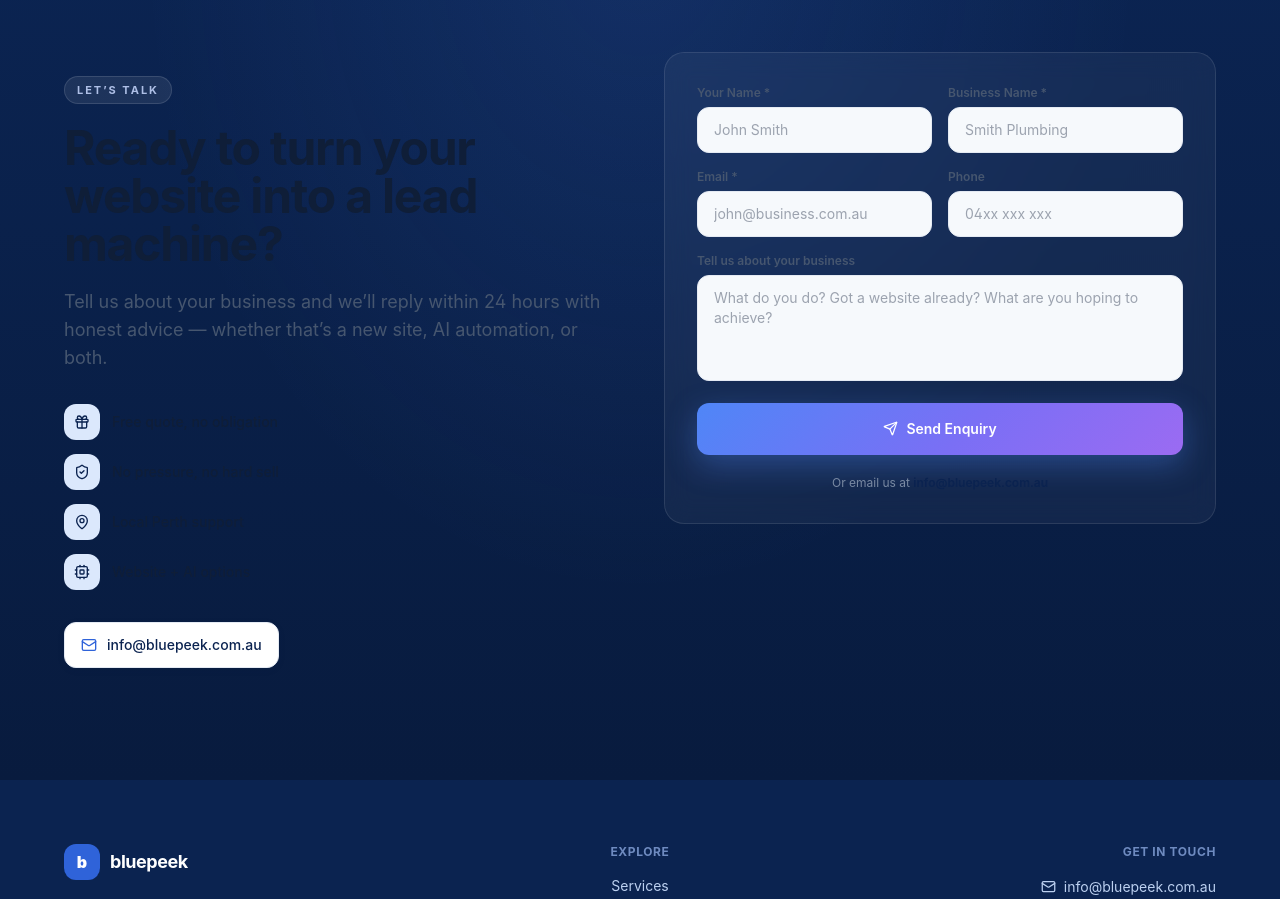
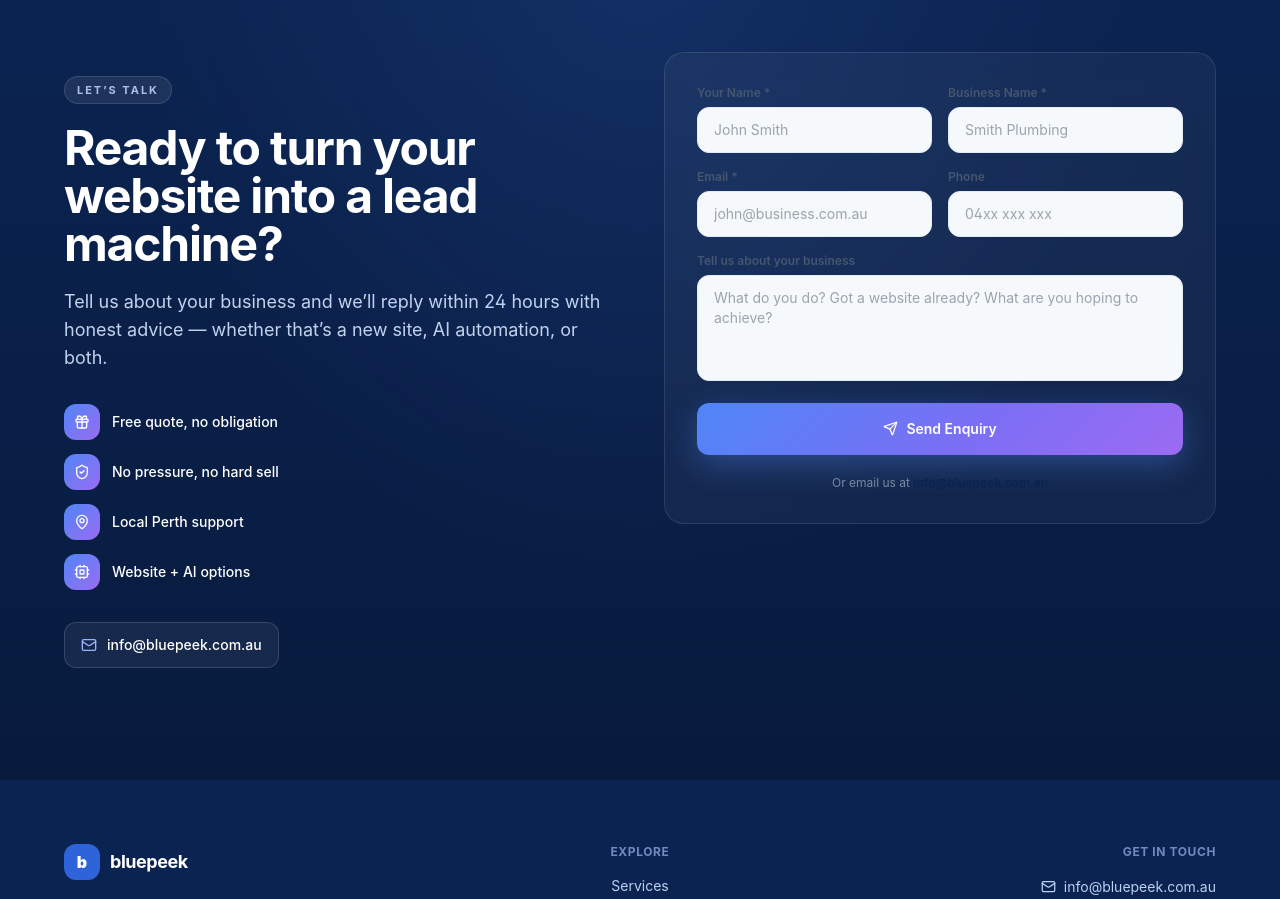
Before and after one commit to zachcolvillez-stack/bluepeek-website, a Next.js app: page / in a window 1280 px wide. Shown: the part 7000-7899 px from the top of the page. Built offline with nearby package versions, Linux system fonts and the light colour scheme.

Commit message:
auto-save: Contact.jsx

```diff
--- a/components/Contact.jsx
+++ b/components/Contact.jsx
@@ -48,28 +48,29 @@ export default function Contact() {
         <motion.div initial={{ opacity: 0, y: 20 }} whileInView={{ opacity: 1, y: 0 }}
           viewport={{ once: true }} transition={{ duration: 0.6 }} className="lg:pt-6">
           <span className="eyebrow">Let’s Talk</span>
-          <h2 className="text-3xl md:text-5xl font-bold tracking-tight mt-5 mb-5" style={{ color: '#0f1e38' }}>
+          <h2 className="text-3xl md:text-5xl font-bold tracking-tight mt-5 mb-5" style={{ color: '#ffffff' }}>
             Ready to turn your website into a lead machine?
           </h2>
-          <p className="text-base md:text-lg leading-relaxed mb-8" style={{ color: '#46566f' }}>
+          <p className="text-base md:text-lg leading-relaxed mb-8" style={{ color: '#c2d2ee' }}>
             Tell us about your business and we’ll reply within 24 hours with honest advice — whether that’s a new site, AI automation, or both.
           </p>
 
           <div className="space-y-3.5 mb-8">
             {TRUST.map(t => (
               <div key={t.label} className="flex items-center gap-3">
-                <span className="w-9 h-9 rounded-xl flex items-center justify-center flex-shrink-0" style={{ background: '#dbe8fc' }}>
-                  <t.icon size={16} style={{ color: '#0b2350' }} />
+                <span className="w-9 h-9 rounded-xl flex items-center justify-center flex-shrink-0"
+                  style={{ background: 'linear-gradient(135deg, #4f86f7, #9b6bf2)' }}>
+                  <t.icon size={16} className="text-white" />
                 </span>
-                <span className="text-sm font-medium" style={{ color: '#0f1e38' }}>{t.label}</span>
+                <span className="text-sm font-medium" style={{ color: '#ffffff' }}>{t.label}</span>
               </div>
             ))}
           </div>
 
           <a href={`mailto:${CONTACT_EMAIL}`}
             className="inline-flex items-center gap-2.5 px-4 py-3 rounded-xl font-medium text-sm"
-            style={{ background: '#ffffff', border: '1px solid #e4eaf3', color: '#0b2350', boxShadow: '0 2px 8px rgba(11,35,80,0.05)' }}>
-            <Mail size={16} style={{ color: '#2f63d9' }} />
+            style={{ background: 'rgba(255,255,255,0.06)', border: '1px solid rgba(255,255,255,0.14)', color: '#ffffff' }}>
+            <Mail size={16} style={{ color: '#9bb3ff' }} />
             {CONTACT_EMAIL}
           </a>
         </motion.div>
```
